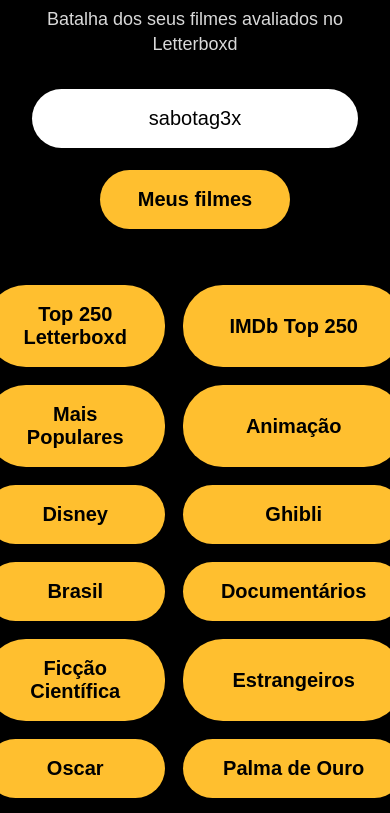
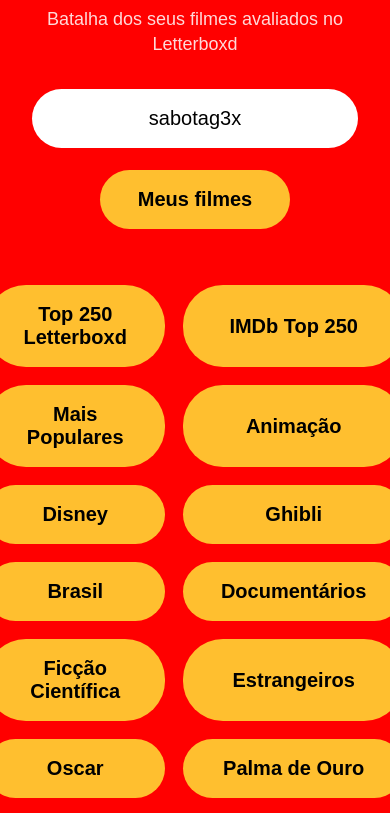
Before and after one commit to sabotag3x/test, a website: page public/index.html in a window 390 px wide. Shown: the part 69-882 px from the top of the page. Drawn offline with Linux system fonts and the light colour scheme.

Commit message:
Update index.html

```diff
--- a/public/index.html
+++ b/public/index.html
@@ -2,6 +2,7 @@
 <html lang="pt-br">
 <head>
 <meta charset="UTF-8">
+<meta name="viewport" content="width=device-width, initial-scale=1.0">
 <title>FilmDuel – Batalha de Filmes</title>
 
 <style>
@@ -289,6 +290,11 @@
     padding:16px 36px;
   }
 }
+@media (max-width: 900px){
+  body{
+    background:red !important;
+  }
+}
 
 </style>
 </head>
```
